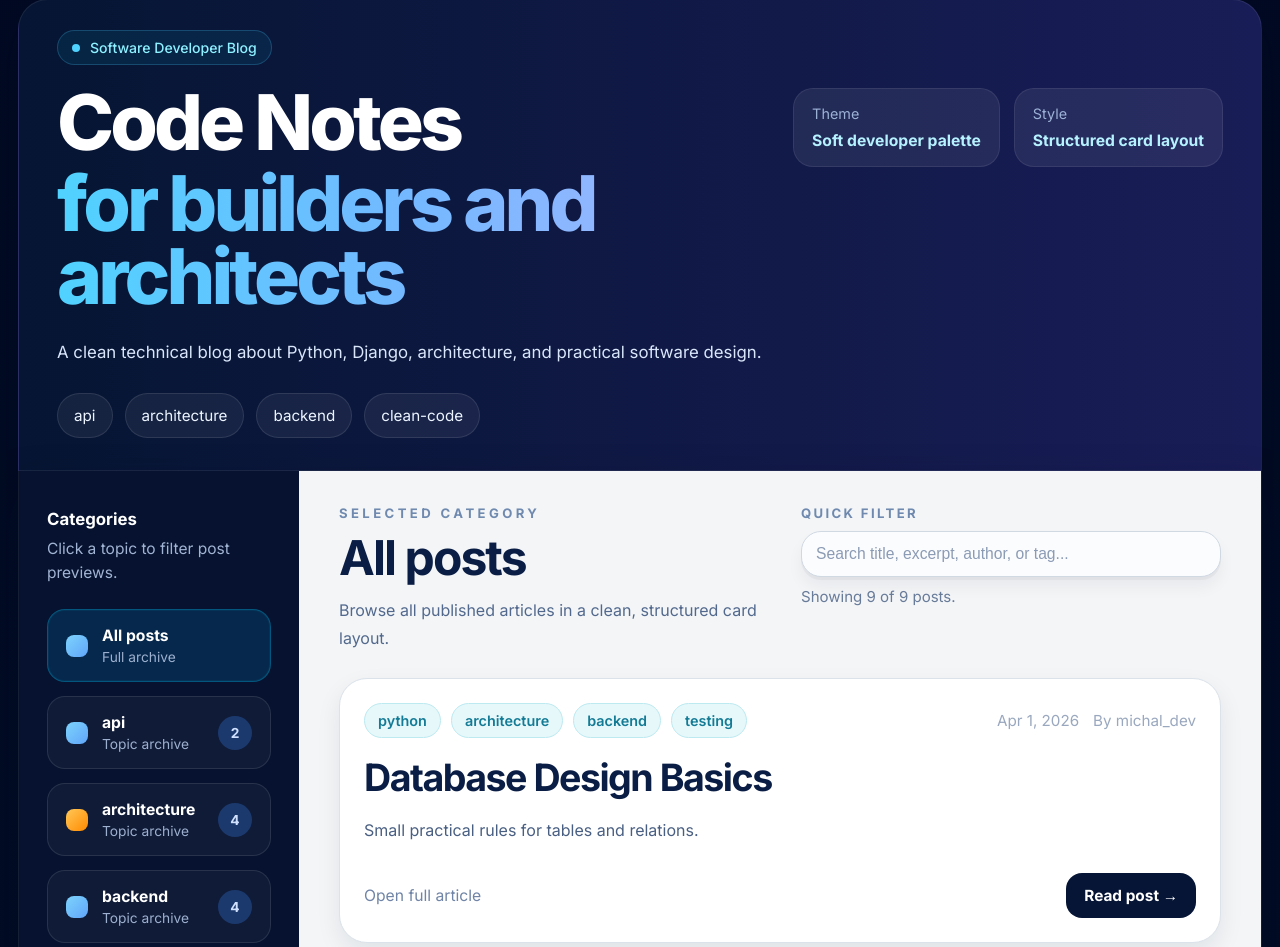
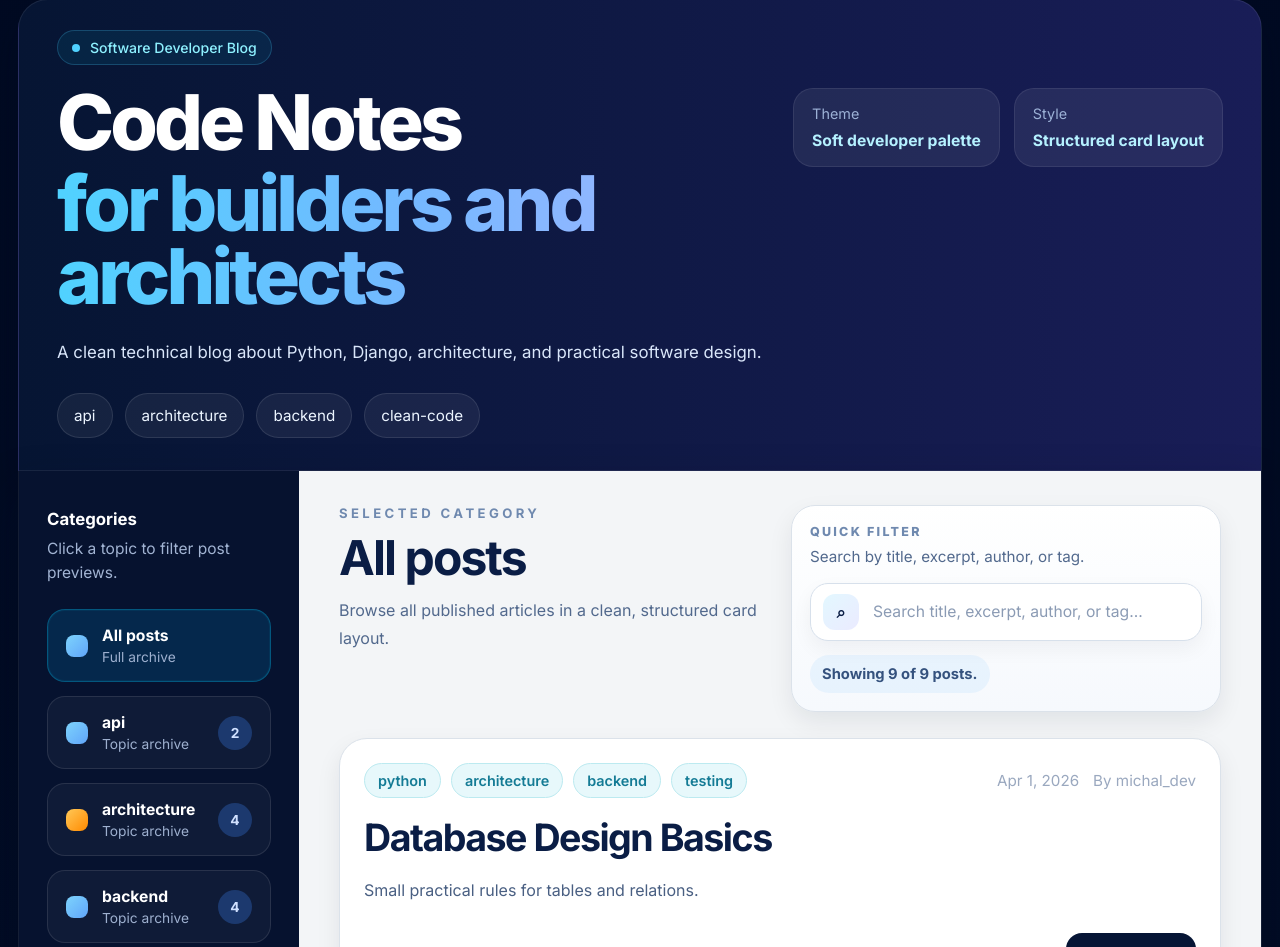
Before and after one commit to michalantolik/AIPoweredPythonBlog, a Django app: page /posts/ in a window 1280 px wide. Shown: the part 127-1074 px from the top of the page. Run offline with Django 5.2, Linux system fonts and the light colour scheme; data comes from the database, SQL or seed files in the repository.

Commit message:
Style "live filtering" to match app design

```diff
--- a/AIPoweredPythonBlog/ai_powered_blog/posts/templates/posts/list.html
+++ b/AIPoweredPythonBlog/ai_powered_blog/posts/templates/posts/list.html
@@ -1,4 +1,5 @@
 {% extends "base.html" %}
+{% load static %}
 
 {% block title %}
     {% if selected_category %}
@@ -6,6 +7,10 @@
     {% else %}
         Posts | AI Powered Python Blog
     {% endif %}
+{% endblock %}
+
+{% block extra_head %}
+    <link rel="stylesheet" href="{% static 'css/archive-tools.css' %}">
 {% endblock %}
 
 {% block content %}
@@ -77,10 +82,16 @@
                     </div>
 
                     <div class="archive-tools" data-post-filter="true">
-                        <label class="archive-search" for="postFilterInput">
-                            <span class="archive-search__label">Quick filter</span>
+                        <div class="archive-tools__copy">
+                            <div class="archive-tools__eyebrow">Quick filter</div>
+                            <p class="archive-tools__hint">
+                                Search by title, excerpt, author, or tag.
+                            </p>
+                        </div>
 
-                            <div class="archive-search__controls">
+                        <div class="archive-search">
+                            <span class="archive-search__icon" aria-hidden="true">⌕</span>
+
                             <input
                                 id="postFilterInput"
                                 class="archive-search__input"
@@ -89,6 +100,7 @@
                                 value="{{ search_query }}"
                                 placeholder="Search title, excerpt, author, or tag..."
                                 autocomplete="off"
+                                aria-label="Quick filter posts"
                                 data-post-filter-input="true"
                             >
 
@@ -102,7 +114,6 @@
                                 Clear
                             </button>
                         </div>
-                        </label>
 
                         <div class="archive-search__summary" data-post-filter-count="true">
                             {% if search_query %}
--- /dev/null
+++ b/AIPoweredPythonBlog/ai_powered_blog/static/css/archive-tools.css
@@ -0,0 +1,173 @@
+.archive-tools {
+    display: grid;
+    gap: 14px;
+    min-width: min(100%, 430px);
+    align-self: flex-start;
+    padding: 18px;
+    border: 1px solid var(--line-card);
+    border-radius: 24px;
+    background:
+        linear-gradient(180deg, rgba(255, 255, 255, 0.98) 0%, rgba(246, 249, 253, 0.98) 100%);
+    box-shadow: var(--shadow-card);
+}
+
+.archive-tools__copy {
+    display: grid;
+    gap: 6px;
+}
+
+.archive-tools__eyebrow {
+    font-size: 0.78rem;
+    font-weight: 800;
+    letter-spacing: 0.18em;
+    text-transform: uppercase;
+    color: #6f89af;
+}
+
+.archive-tools__hint {
+    margin: 0;
+    color: var(--text-dark-soft);
+    font-size: 0.95rem;
+    line-height: 1.55;
+}
+
+.archive-search {
+    display: grid;
+    grid-template-columns: auto minmax(0, 1fr) auto;
+    align-items: center;
+    gap: 12px;
+    min-height: 58px;
+    padding: 10px 12px;
+    border: 1px solid #d7e0eb;
+    border-radius: 18px;
+    background: #ffffff;
+    box-shadow:
+        inset 0 1px 0 rgba(255, 255, 255, 0.9),
+        0 8px 20px rgba(15, 23, 42, 0.05);
+    transition:
+        border-color 0.2s ease,
+        box-shadow 0.2s ease,
+        transform 0.2s ease;
+}
+
+.archive-search:focus-within {
+    border-color: rgba(80, 210, 255, 0.7);
+    box-shadow:
+        0 0 0 4px rgba(80, 210, 255, 0.14),
+        0 14px 28px rgba(15, 23, 42, 0.09);
+    transform: translateY(-1px);
+}
+
+.archive-search__icon {
+    display: inline-flex;
+    align-items: center;
+    justify-content: center;
+    width: 36px;
+    height: 36px;
+    border-radius: 12px;
+    background: linear-gradient(135deg, rgba(80, 210, 255, 0.16), rgba(142, 143, 255, 0.18));
+    color: var(--text-dark);
+    font-size: 1rem;
+    font-weight: 700;
+    flex-shrink: 0;
+}
+
+.archive-search__input {
+    width: 100%;
+    min-width: 0;
+    border: 0;
+    outline: none;
+    background: transparent;
+    color: var(--text-dark);
+    font-size: 0.98rem;
+    font-weight: 500;
+    font-family: inherit;
+}
+
+.archive-search__input::placeholder {
+    color: #8b9bb4;
+    font-weight: 400;
+}
+
+.archive-search__input::-webkit-search-cancel-button {
+    display: none;
+    -webkit-appearance: none;
+}
+
+.archive-search__clear {
+    display: inline-flex;
+    align-items: center;
+    justify-content: center;
+    min-height: 38px;
+    padding: 0 14px;
+    border: 1px solid rgba(10, 29, 69, 0.08);
+    border-radius: 12px;
+    background: linear-gradient(180deg, #0d1d48 0%, #091637 100%);
+    color: #f8fbff;
+    font-size: 0.9rem;
+    font-weight: 700;
+    font-family: inherit;
+    cursor: pointer;
+    white-space: nowrap;
+    transition:
+        transform 0.2s ease,
+        box-shadow 0.2s ease,
+        opacity 0.2s ease;
+    box-shadow: 0 10px 18px rgba(10, 29, 69, 0.18);
+}
+
+.archive-search__clear:hover {
+    transform: translateY(-1px);
+    box-shadow: 0 14px 24px rgba(10, 29, 69, 0.24);
+}
+
+.archive-search__clear:active {
+    transform: translateY(0);
+}
+
+.archive-search__clear[hidden] {
+    display: none;
+}
+
+.archive-search__summary {
+    display: inline-flex;
+    align-items: center;
+    justify-content: flex-start;
+    min-height: 38px;
+    width: fit-content;
+    max-width: 100%;
+    padding: 8px 12px;
+    border-radius: 999px;
+    background: rgba(116, 184, 255, 0.12);
+    color: #35527e;
+    font-size: 0.92rem;
+    font-weight: 700;
+    line-height: 1.4;
+}
+
+@media (max-width: 860px) {
+    .archive-tools {
+        min-width: 100%;
+        width: 100%;
+    }
+
+    .archive-search {
+        grid-template-columns: 1fr;
+        align-items: stretch;
+    }
+
+    .archive-search__icon {
+        display: none;
+    }
+
+    .archive-search__clear {
+        width: 100%;
+    }
+
+    .archive-search__summary {
+        width: 100%;
+        justify-content: center;
+        text-align: center;
+        border-radius: 16px;
+    }
+}
--- a/AIPoweredPythonBlog/ai_powered_blog/templates/base.html
+++ b/AIPoweredPythonBlog/ai_powered_blog/templates/base.html
@@ -7,6 +7,7 @@
     <meta name="viewport" content="width=device-width, initial-scale=1.0">
     <title>{% block title %}AI Powered Python Blog{% endblock %}</title>
     <link rel="stylesheet" href="{% static 'css/site.css' %}">
+    {% block extra_head %}{% endblock %}
     <script src="{% static 'js/site.js' %}" defer></script>
 </head>
 <body>
```
Lines whose indentation alone changed are shown as unchanged.
